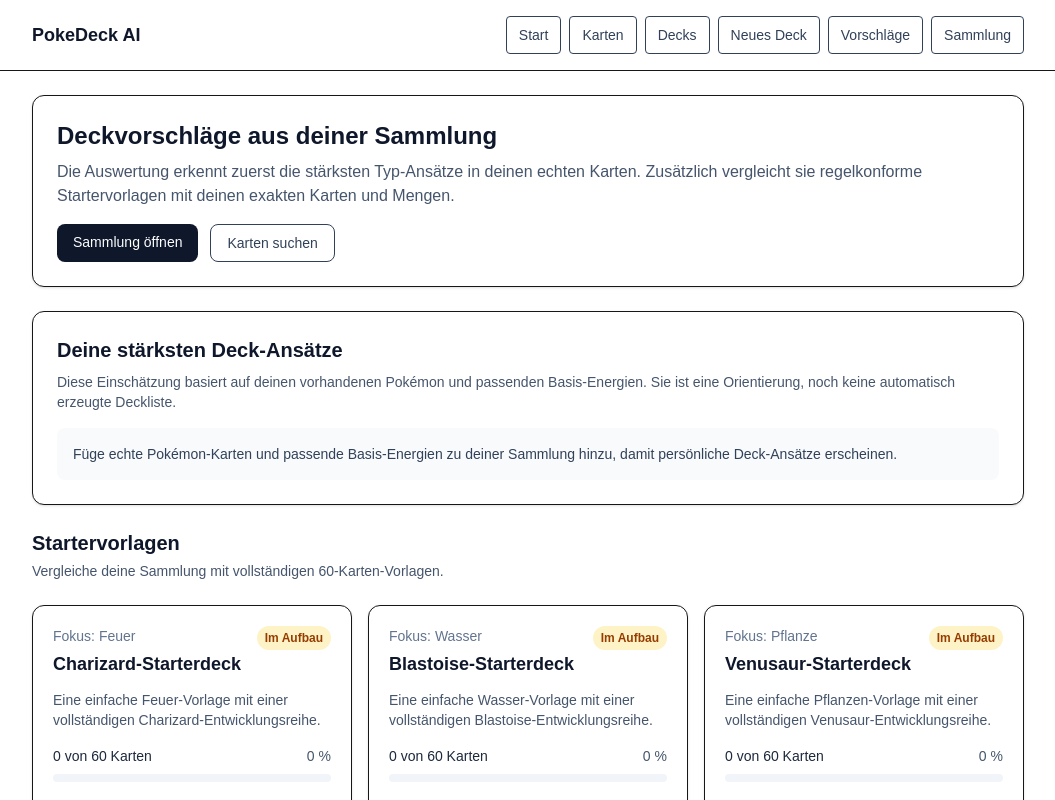
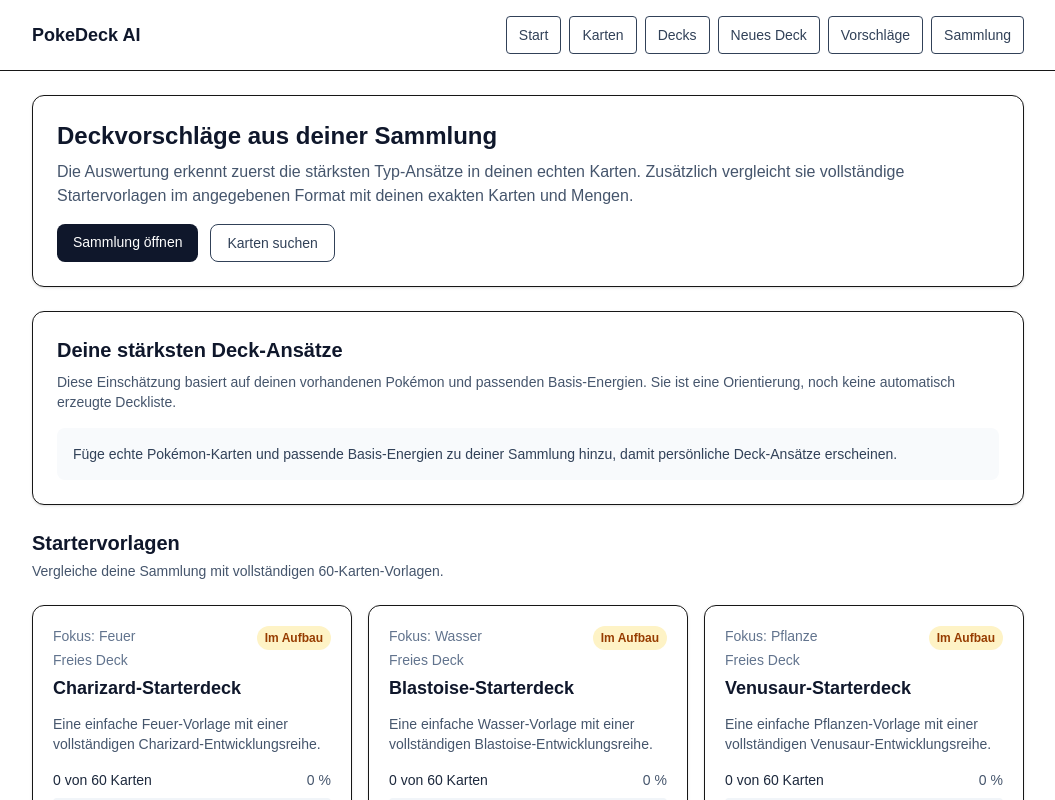
Before and after one commit to francescopinto33/pokedeck-ai-app, a Next.js app: page /suggestions in a window 1280 px wide. Shown: the top 800 px of the page, without its empty margins (112-1167 px from the left). Built offline with nearby package versions, Linux system fonts and the light colour scheme.

Commit message:
Label starter templates by deck format

```diff
--- a/src/app/decks/new/DeckBuilderClient.tsx
+++ b/src/app/decks/new/DeckBuilderClient.tsx
@@ -137,7 +137,7 @@
       setCreatedAt(now);
       setDeckName(selectedTemplate.name);
       setDeckCards(selectedTemplate.cards.map((entry) => ({ ...entry })));
-      setDeckFormat("free");
+      setDeckFormat(selectedTemplate.format);
       setIsDraftDirty(false);
       setHasDraft(false);
       setDraftMessage("Startervorlage geladen. Passe sie bei Bedarf an.");
@@ -415,7 +415,7 @@
       setCreatedAt(now);
       setDeckName(selectedTemplate?.name ?? "");
       setDeckCards(selectedTemplate?.cards.map((entry) => ({ ...entry })) ?? []);
-      setDeckFormat("free");
+      setDeckFormat(selectedTemplate?.format ?? "free");
       if (selectedTemplate) {
         setDraftMessage("Startervorlage erneut geladen.");
       }
--- a/src/app/suggestions/page.tsx
+++ b/src/app/suggestions/page.tsx
@@ -34,8 +34,9 @@
         </h1>
         <p className="mt-2 text-slate-600">
           Die Auswertung erkennt zuerst die stärksten Typ-Ansätze in deinen
-          echten Karten. Zusätzlich vergleicht sie regelkonforme
-          Startervorlagen mit deinen exakten Karten und Mengen.
+          echten Karten. Zusätzlich vergleicht sie vollständige
+          Startervorlagen im angegebenen Format mit deinen exakten Karten und
+          Mengen.
         </p>
         <div className="mt-4 flex flex-wrap gap-3">
           <Link
@@ -146,6 +147,11 @@
                 <p className="text-sm font-medium text-slate-500">
                   Fokus: {suggestion.focus}
                 </p>
+                <p className="mt-1 text-sm font-medium text-slate-500">
+                  {suggestion.format === "standard-2026"
+                    ? "Standardformat 2026"
+                    : "Freies Deck"}
+                </p>
                 <h2 className="mt-1 text-lg font-semibold text-slate-900">
                   {suggestion.name}
                 </h2>
--- a/src/data/deckTemplates.ts
+++ b/src/data/deckTemplates.ts
@@ -1,10 +1,11 @@
-import type { DeckCard } from "@/types";
+import type { DeckCard, DeckFormat } from "@/types";
 
 export type DeckTemplate = {
   id: string;
   name: string;
   description: string;
   focus: string;
+  format: DeckFormat;
   cards: DeckCard[];
 };
 
@@ -28,6 +29,7 @@
     description:
       "Eine einfache Feuer-Vorlage mit einer vollständigen Charizard-Entwicklungsreihe.",
     focus: "Feuer",
+    format: "free",
     cards: [
       { cardId: "card-001", count: 4 },
       { cardId: "card-002", count: 3 },
@@ -42,6 +44,7 @@
     description:
       "Eine einfache Wasser-Vorlage mit einer vollständigen Blastoise-Entwicklungsreihe.",
     focus: "Wasser",
+    format: "free",
     cards: [
       { cardId: "card-004", count: 4 },
       { cardId: "card-005", count: 3 },
@@ -56,6 +59,7 @@
     description:
       "Eine einfache Pflanzen-Vorlage mit einer vollständigen Venusaur-Entwicklungsreihe.",
     focus: "Pflanze",
+    format: "free",
     cards: [
       { cardId: "card-007", count: 4 },
       { cardId: "card-008", count: 3 },
```
